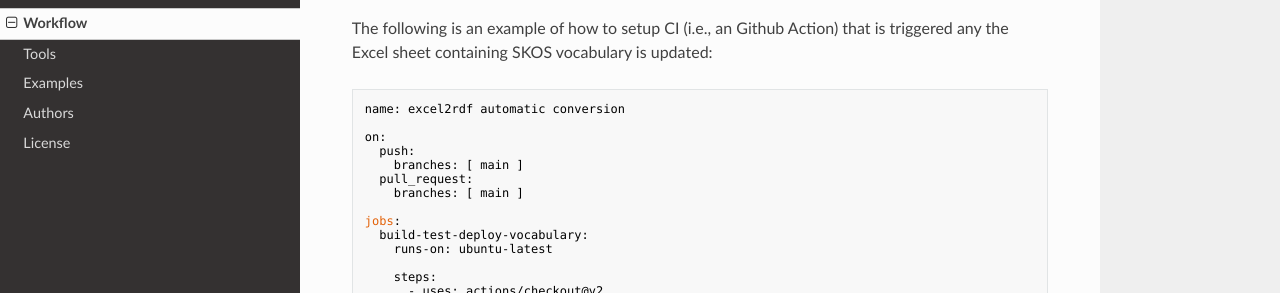
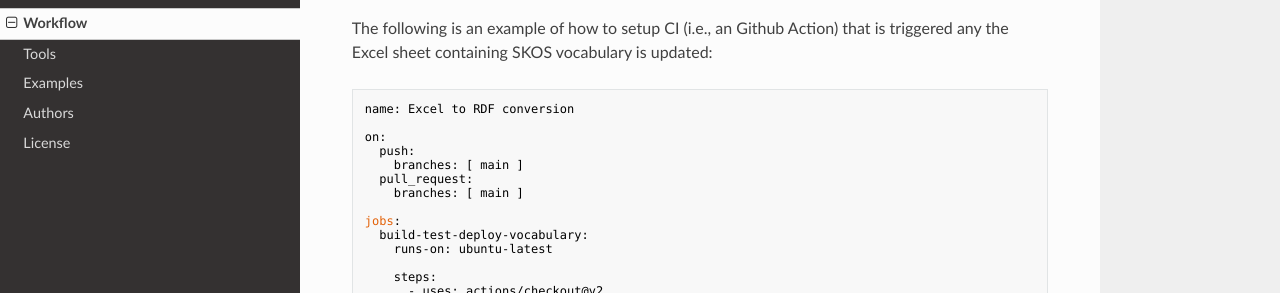
Before and after one commit to fair-data-collective/excel2rdf-site, an MkDocs documentation site: the page built from docs/Workflow.md, in a window 1280 px wide and 949 px high. Shown: the part 143-436 px from the top of the window. Built offline with MkDocs 1.6.1, drawn with Linux system fonts in a browser that asks for light colours; nearby versions of some CDN libraries.

Commit message:
Update Workflow.md

````diff
--- a/docs/Workflow.md
+++ b/docs/Workflow.md
@@ -3,7 +3,7 @@
 The following is an example of how to setup CI (i.e., an Github Action) that is triggered any the Excel sheet containing SKOS vocabulary is updated:
 
 ```bash
-name: excel2rdf automatic conversion
+name: Excel to RDF conversion
 
 on:
   push:
````
